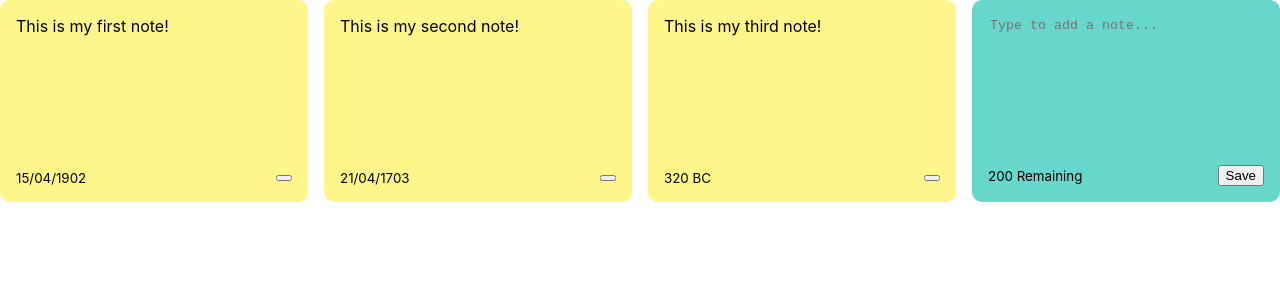
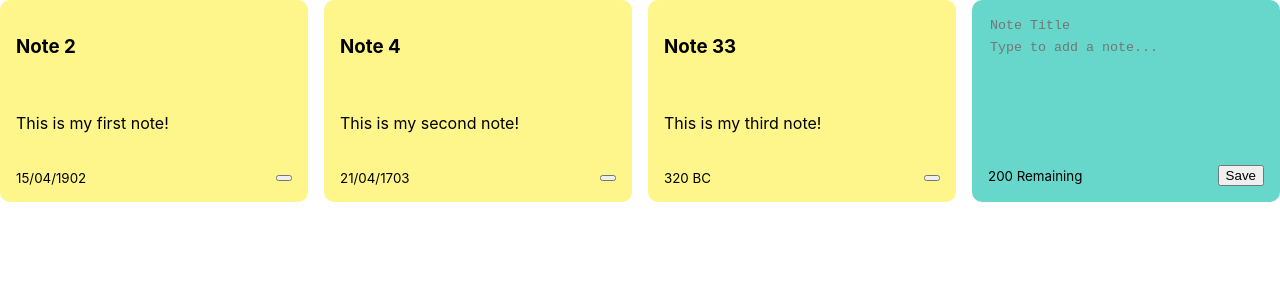
Before and after one commit to Featherless-Biped/react-project1, a React (Create React App) app in the folder my-notes-app/: page / in a window 1280 px wide. Shown: the top 300 px of the page. Built offline with nearby package versions, Linux system fonts and the light colour scheme.

Commit message:
3rd milestone

```diff
--- a/my-notes-app/src/App.js
+++ b/my-notes-app/src/App.js
@@ -7,16 +7,19 @@ const App = () => {
 	const [notes, setNotes] = useState([
 		{
 			id: nanoid(),
+			title: "Note 2",
 			text: 'This is my first note!',
 			date: '15/04/1902',
 		},
 		{
 			id: nanoid(),
+			title: "Note 4",
 			text: 'This is my second note!',
 			date: '21/04/1703',
 		},
 		{
 			id: nanoid(),
+			title: "Note 33",
 			text: 'This is my third note!',
 			date: '320 BC',
 		},
@@ -42,10 +45,11 @@ const App = () => {
 		);
 	}, [notes]);
 
-	const addNote = (text) => {
+	const addNote = (text,title) => {
 		const date = new Date();
 		const newNote = {
 			id: nanoid(),
+			title: title,
 			text: text,
 			date: date.toLocaleDateString(),
 		};
--- a/my-notes-app/src/components/AddNote.js
+++ b/my-notes-app/src/components/AddNote.js
@@ -1,7 +1,8 @@
-import { useState } from 'react';
+import { useState } from "react";
 
 const AddNote = ({ handleAddNote }) => {
-	const [noteText, setNoteText] = useState('');
+    const [noteText, setNoteText] = useState("");
+    const [noteTitle, setNoteTitle] = useState("");
     const characterLimit = 200;
 
     const handleChange = (event) => {
@@ -9,28 +10,37 @@ const AddNote = ({ handleAddNote }) => {
             setNoteText(event.target.value);
         }
     };
+    const handleChange2 = (event) => {
+        setNoteTitle(event.target.value);
+    };
 
     const handleSaveClick = () => {
         if (noteText.trim().length > 0) {
-			handleAddNote(noteText);
-			setNoteText('');
+            handleAddNote(noteText, noteTitle);
+            setNoteText("");
+            setNoteTitle("");
         }
     };
 
     return (
-		<div className='note new'>
+        <div className="note new">
             <textarea
-				rows='8'
-				cols='10'
-				placeholder='Type to add a note...'
+                rows="1"
+                cols="2"
+                placeholder="Note Title"
+                value={noteTitle}
+                onChange={handleChange2}
+            ></textarea>
+            <textarea
+                rows="8"
+                cols="10"
+                placeholder="Type to add a note..."
                 value={noteText}
                 onChange={handleChange}
             ></textarea>
-			<div className='note-footer'>
-				<small>
-					{characterLimit - noteText.length} Remaining
-				</small>
-				<button className='save' onClick={handleSaveClick}>
+            <div className="note-footer">
+                <small>{characterLimit - noteText.length} Remaining</small>
+                <button className="save" onClick={handleSaveClick}>
                     Save
                 </button>
             </div>
--- a/my-notes-app/src/components/Note.js
+++ b/my-notes-app/src/components/Note.js
@@ -1,6 +1,7 @@
-const Note = ({ id, text, date, handleDeleteNote }) => {
+const Note = ({ id, title, text, date, handleDeleteNote }) => {
 	return (
 		<div className='note'>
+			<h3>{title}</h3>
 			<span>{text}</span>
 			<div className='note-footer'>
 				<small>{date}</small>
--- a/my-notes-app/src/components/NotesList.js
+++ b/my-notes-app/src/components/NotesList.js
@@ -11,6 +11,7 @@ const NotesList = ({
 			{notes.map((note) => (
 				<Note
 					id={note.id}
+					title={note.title}
 					text={note.text}
 					date={note.date}
 					handleDeleteNote={handleDeleteNote}
```
Lines whose indentation alone changed are shown as unchanged.
